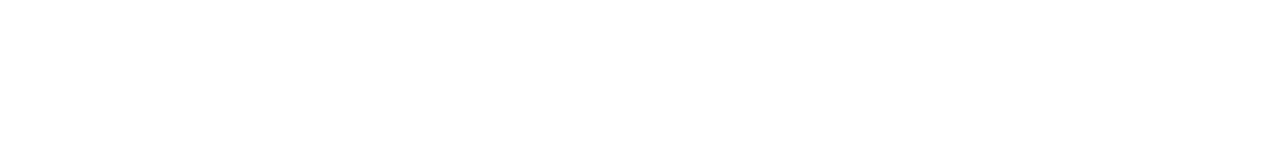
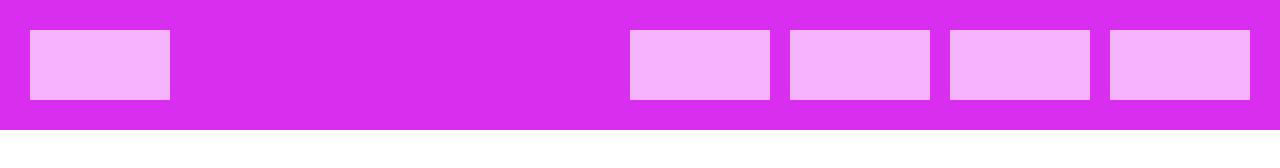
Before and after one commit to YutoSekiguchi-infratop/Flexbox, a plain HTML site: page index.html in a window 1280 px wide. Drawn offline with Linux system fonts and the light colour scheme.

Commit message:
[Add]headerの追加

```diff
--- a/index.html
+++ b/index.html
@@ -2,9 +2,16 @@
 <html lang="ja">
 <head>
   <meta charset="UTF-8">
+  <link rel="stylesheet" href="style.css">
   <title>演習問題</title>
 </head>
 <body>
-
+  <header>
+    <div class="header-box"></div>
+    <div class="header-box"></div>
+    <div class="header-box"></div>
+    <div class="header-box"></div>
+    <div class="header-box"></div>
+  </header>
 </body>
 </html>
--- a/style.css
+++ b/style.css
@@ -0,0 +1,23 @@
+* {
+  margin: 0;
+  padding: 0;
+  box-sizing: border-box;
+}
+
+header {
+  width: 100%;
+  padding: 30px 20px;
+  background-color: rgb(217, 45, 240);
+  display: flex;
+  justify-content: flex-end;
+}
+
+.header-box {
+  background-color: rgb(246, 180, 255);
+  flex-basis: 140px;
+  height: 70px;
+  margin: 0px 10px;
+}
+header > :first-child {
+  margin-right: auto;
+}
```
